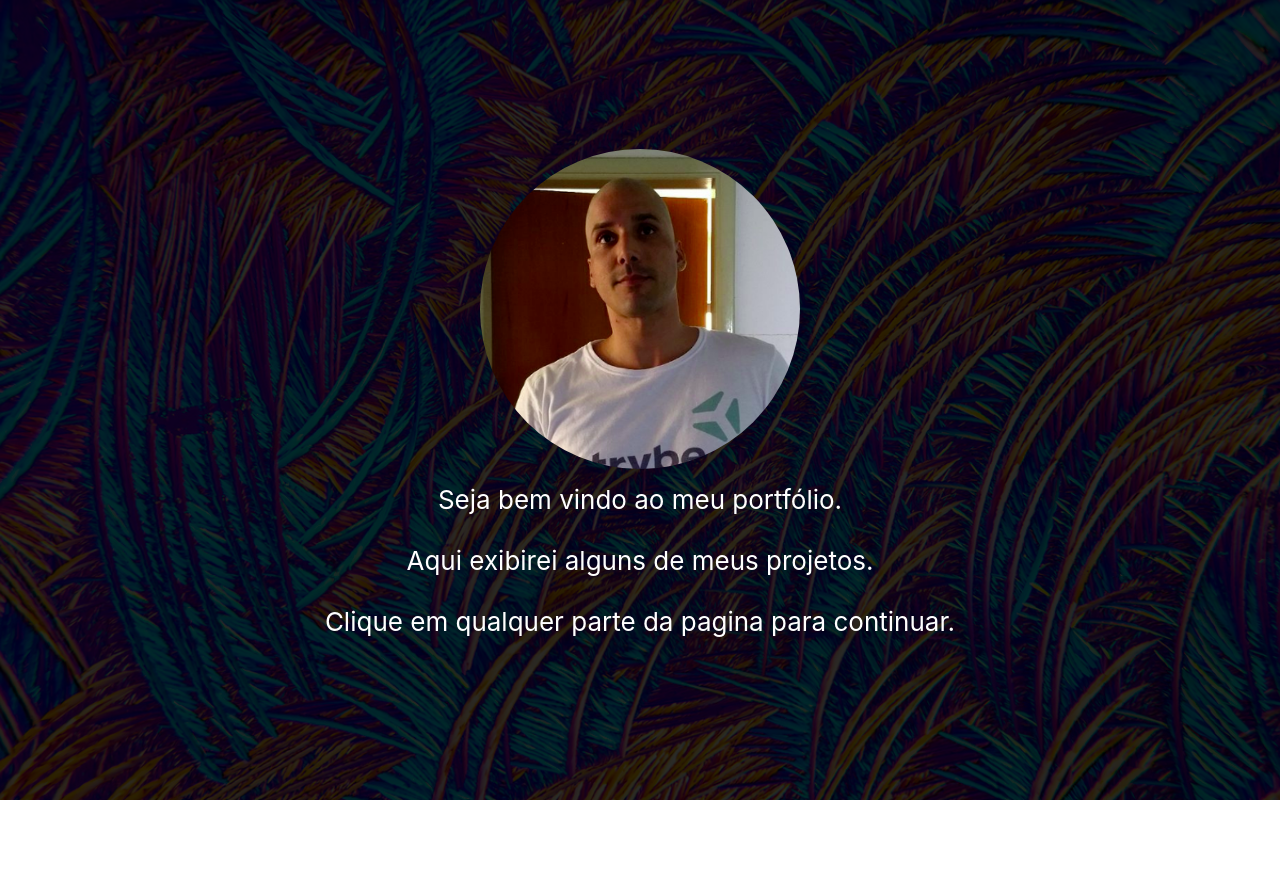
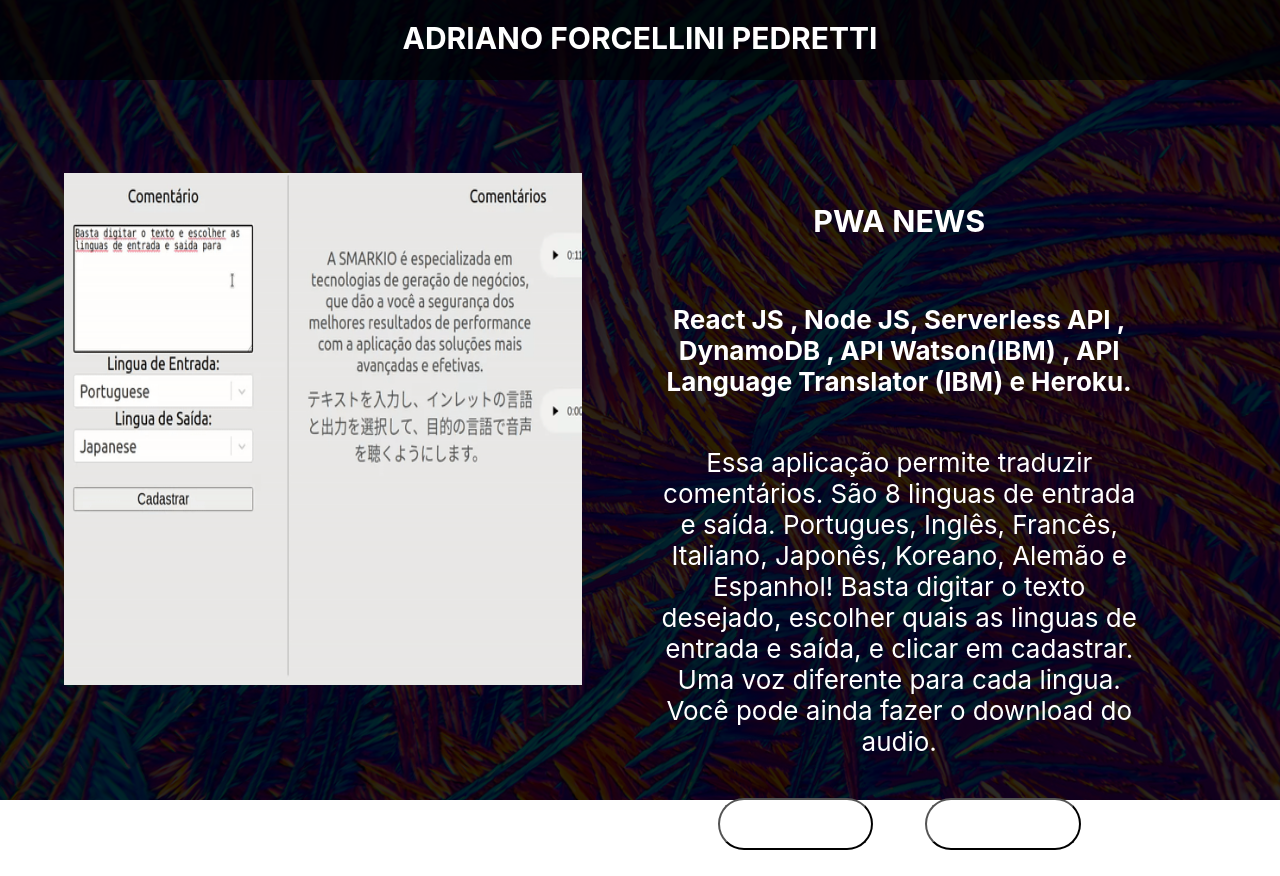
Before and after one commit to adrianoforcellini/adrianoforcellini.github.io, a React (Create React App) app: page /project/text-to-speech in a window 1280 px wide. Before the commit the page ends 800 px from the top, so only its background shows below. Built offline with nearby package versions, Linux system fonts and the light colour scheme.

Commit message:
3 primeiras paganis de projetos prontas

```diff
--- a/src/components/ProjectCard/ProjectCard.css
+++ b/src/components/ProjectCard/ProjectCard.css
@@ -4,6 +4,10 @@
   justify-content: center;
   margin-top: 5%;
   width: 45vw;
+}
+
+.gif{
+  max-width: 100%;
 }
 
 .project-card {
--- a/src/components/ProjectCard/index.js
+++ b/src/components/ProjectCard/index.js
@@ -4,17 +4,17 @@ import ButtonsContainer from "../ButtonsContainer";
 
 function ProjectCard(props) {
   const { gif, info } = props;
-  console.log(info);
   return (
     <section className="project-card">
       <div className="gif-container">
         <img className="gif" alt="project-gif" src={gif} />
       </div>
       <div className="project-info">
-        <h3>{info.title}</h3>
-        <h4>{info.technologies}</h4>
-        <p>{info.info}</p>
-        <ButtonsContainer url={info.url} next_project={info.next_project} />
+          <h3>{info? info.title :'Title' }</h3>
+          <h4>{info? info.technologies: 'Tecnologias'}</h4>
+          <p>{info? info.info : 'Info'}</p>
+        <ButtonsContainer url={info? info.url : 'url'}
+         next_project={info? info.next_project: 'next-project'} />
       </div>
     </section>
   );
--- /dev/null
+++ b/src/pages/MapsAPI/MapsAPI.css
@@ -0,0 +1,6 @@
+
+.MapsAPI{
+  background-image: url('../../imagens/bks/imagens.jpg');
+  background-size: cover;
+  text-align: center;
+}
--- /dev/null
+++ b/src/pages/MapsAPI/aboutMapsAPI.js
@@ -0,0 +1,12 @@
+const aboutMapsAPI = {
+  title: 'Places API',
+  technologies: 'ReactJS & Redux + Styled Components + Google Maps JS API + Google Places API + AWS Amplify',
+  info: `Site que busca os restaurantes próximos á você.
+   Basta autorizar o aplicativo á utilizar sua localização;
+   Automagicamente os restaurantes próximos á você se destacaram no mapa.
+   Se desejar uma busca mais específica, basta digitar o que deseja e pressionar ENTER.`,
+  url: 'https://main.d3a1w8jxuo0174.amplifyapp.com/',
+  next_project: 'text-to-speech'
+}
+
+export default aboutMapsAPI
--- /dev/null
+++ b/src/pages/MapsAPI/index.js
@@ -0,0 +1,18 @@
+import ProjectCard from "../../components/ProjectCard";
+import Header from "../../components/Header"
+import googleAPI from "../../imagens/googleAPI.gif";
+import aboutMapsAPI from "./aboutMapsAPI";
+import "./MapsAPI.css";
+
+function MapsAPI() {
+  return (
+    <div className="MapsAPI">
+      <Header/>
+      <section className="Projects-section">
+      <ProjectCard gif={googleAPI} info={ aboutMapsAPI }/>
+      </section>
+    </div>
+  );
+}
+
+export default MapsAPI;
--- a/src/pages/ProjectPWA/ProjectPWA.css
+++ b/src/pages/ProjectPWA/ProjectPWA.css
@@ -18,7 +18,3 @@ p {
   font-size: calc(10px + 2vmin);
   color: white;
 }
-
-.gif{
-  width: 50%;
-}
--- a/src/pages/ProjectPWA/index.js
+++ b/src/pages/ProjectPWA/index.js
@@ -1,10 +1,8 @@
-import React, { useState } from "react";
 import "./ProjectPWA.css";
 import ProjectCard from "../../components/ProjectCard";
 import Header from "../../components/Header"
 import PWA from "../../imagens/PWA.gif";
-import aboutPWA from "./about";
-import ButtonsContainer from "../../components/ButtonsContainer";
+import aboutPWA from "./aboutPWA";
 
 function ProjectPWA() {
 
--- a/src/pages/Routes.js
+++ b/src/pages/Routes.js
@@ -2,6 +2,8 @@ import React from "react";
 import { BrowserRouter as Router, Route, Switch } from "react-router-dom";
 
 import ProjectPWA from "./ProjectPWA";
+import MapsAPI from "./MapsAPI";
+import textToSpeech from "./TextToSpeech";
 import Home from "./Home";
 
 function Routes() {
@@ -9,6 +11,8 @@ function Routes() {
     <Router>
       <Switch>
         <Route exact path="/project/pwa" component={ProjectPWA} />
+        <Route exact path="/project/google-maps-api" component={MapsAPI} />
+        <Route exact path="/project/text-to-speech" component={textToSpeech} />
         <Route path="/" component={Home} />
       </Switch>
     </Router>
--- /dev/null
+++ b/src/pages/TextToSpeech/aboutWatson.js
@@ -0,0 +1,15 @@
+const aboutWatson = {
+  title: 'PWA NEWS',
+  technologies: `React JS , Node JS, Serverless API , DynamoDB , API Watson(IBM)
+   , API Language Translator (IBM) e Heroku.`,
+  info: `Essa aplicação permite traduzir comentários.
+  São 8 linguas de entrada e saída. Portugues, Inglês, Francês, Italiano,
+   Japonês, Koreano, Alemão e Espanhol!
+  Basta digitar o texto desejado, escolher quais as linguas de entrada e saída,
+   e clicar em cadastrar. Uma voz diferente para cada lingua.
+    Você pode ainda fazer o download do audio.`,
+  url: 'https://text-to-speech3-front.herokuapp.com/',
+  next_project: 'text-to-speech'
+}
+
+export default aboutWatson
--- /dev/null
+++ b/src/pages/TextToSpeech/index.js
@@ -0,0 +1,17 @@
+import ProjectCard from "../../components/ProjectCard";
+import Header from "../../components/Header"
+import watson from "../../imagens/textToSpeech.gif";
+import aboutWatson from "./aboutWatson";
+
+function textToSpeech() {
+  return (
+    <div className="Projects">
+      <Header/>
+      <section className="Projects-section">
+      <ProjectCard gif={watson} info={ aboutWatson } />
+      </section>
+    </div>
+  );
+}
+
+export default textToSpeech;
```
Also changed, not shown: src/imagens/textToSpeech.gif (added), src/pages/ProjectPWA/aboutPWA.js (renamed from src/pages/ProjectPWA/about.js), 1 other file (tests, documents, lock files or other folders).
